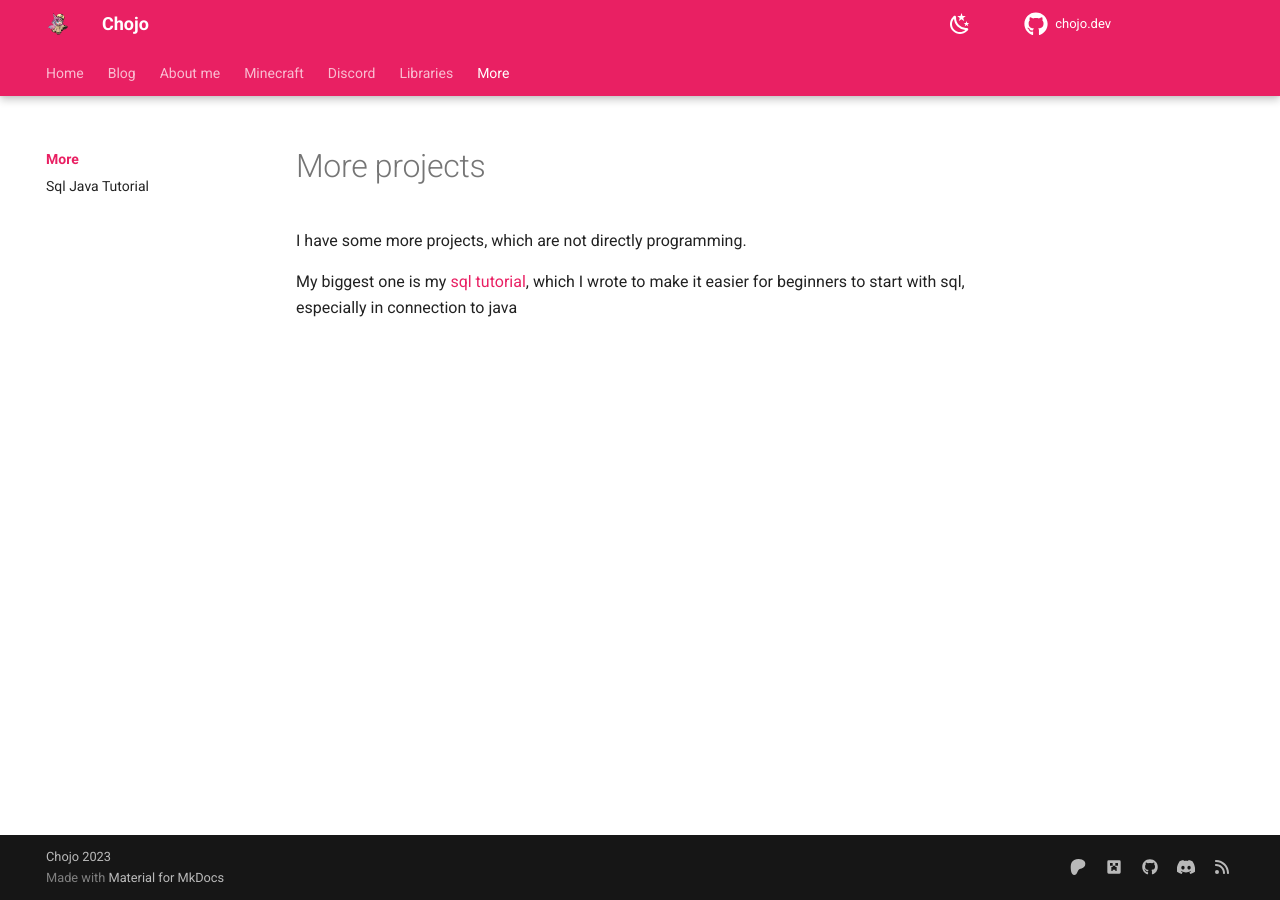
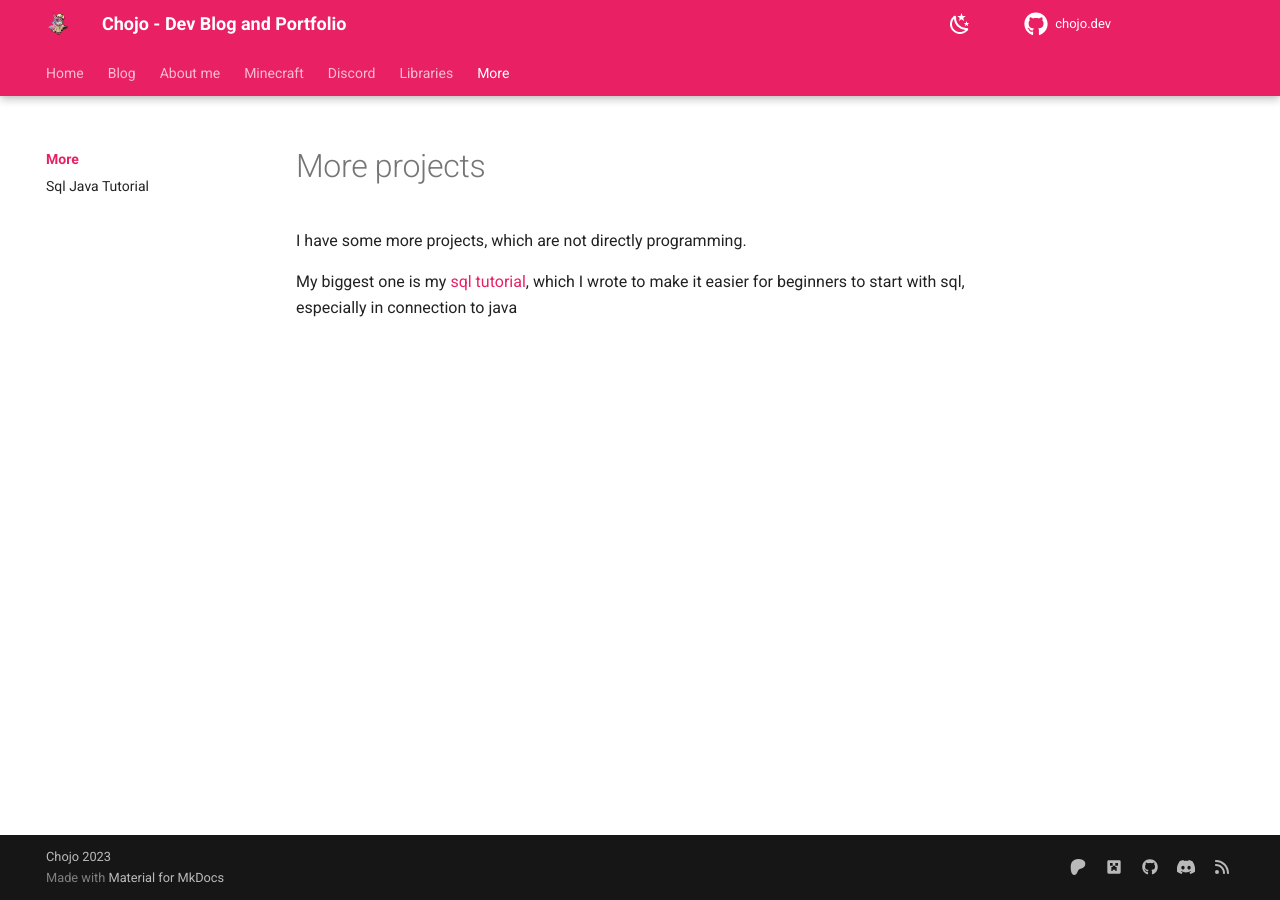
Before and after one commit to rainbowdashlabs/chojodev, an MkDocs documentation site: the page built from docs/more/index.md, in a window 1280 px wide. Built offline with MkDocs 1.6.1 and Material for MkDocs 9.7.7, drawn with Linux system fonts in a browser that asks for light colours; comment, search, counter and statistics services are not loaded.

Commit message:
Update site name in mkdocs configuration
The site_name meta information in mkdocs.yml was updated. The new name "Chojo - Dev Blog and Portfolio" better reflects the purpose of the site and the contents available on it.

```diff
--- a/mkdocs.yml
+++ b/mkdocs.yml
@@ -1,4 +1,4 @@
-site_name: Chojo
+site_name: Chojo - Dev Blog and Portfolio
 site_url: https://chojo.dev/
 site_description: Welcome to my website. You can find information about my projects and myself here or dive into my blog
 repo_url: https://github.com/rainbowdashlabs/chojodev/
```
